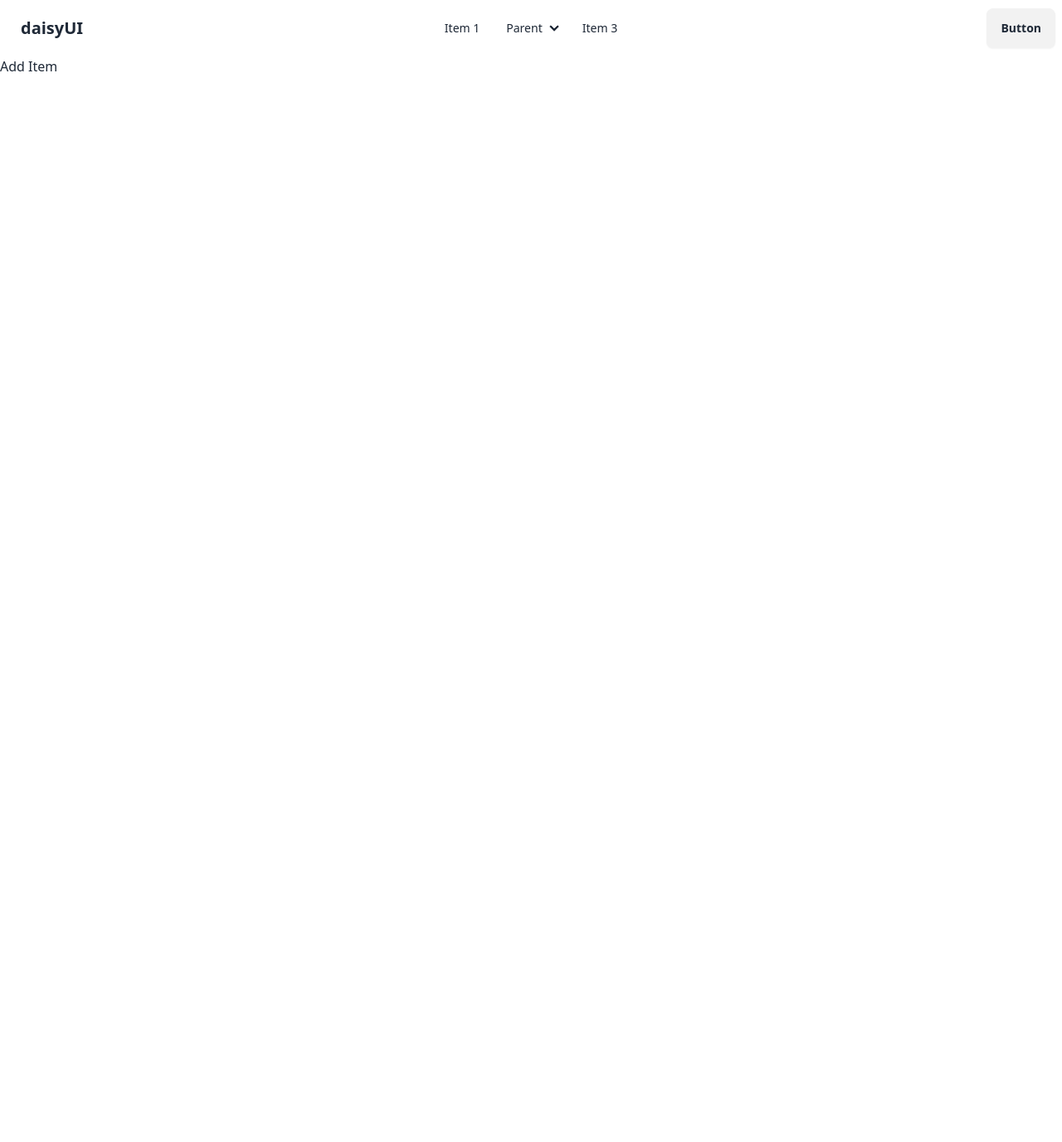
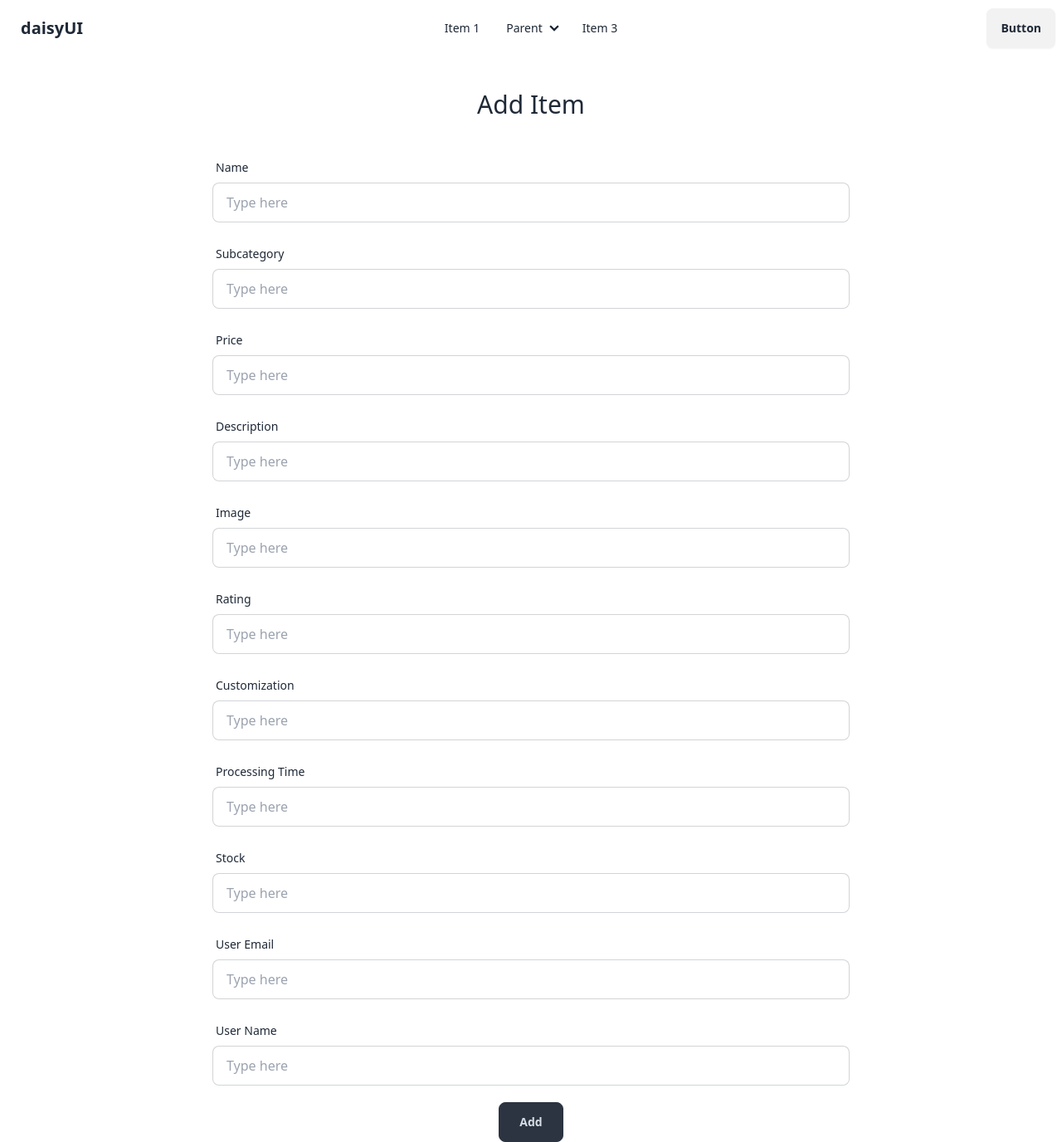
Before and after one commit to sadmaningithub/a10-artisan-clayworks-client, a React (Vite) app: page /addItem in a window 1280 px wide. Shown: the whole page at 83% size. Before the commit the page ends 800 px from the top, so only its background shows below. Built offline with nearby package versions, Linux system fonts and the light colour scheme.

Commit message:
addItem page redesigned

```diff
--- a/src/components/AddItem/AddItem.jsx
+++ b/src/components/AddItem/AddItem.jsx
@@ -1,9 +1,153 @@
 
 
 const AddItem = () => {
+
+    const handleAdd = e => {
+        e.preventDefault()
+        const form = e.target
+        // console.log(form)
+        const itemName = form.item_name.value;
+        const subCategory = form.sub_category.value;
+        const itemPrice = form.price.value;
+        const description = form.description.value;
+        const imageUrl = form.image.value;
+        const rate = form.rating.value;
+        const custom = form.customization.value;
+        const processTime = form.time.value;
+        const stockInfo = form.stock.value;
+        const mail = form.email.value;
+        const name = form.user_name.value;
+        const newItem = { itemName, subCategory, itemPrice, description, imageUrl, rate, custom, processTime, stockInfo, mail, name }
+        console.log(newItem)
+
+        fetch('http://localhost:5000/collection', {
+            method: 'POST',
+            headers: {
+                'content-type': 'application/json'
+            },
+            body: JSON.stringify(newItem)
+
+        })
+            .then(res => res.json())
+            .then(data => {
+                console.log(data)
+            })
+    }
+
     return (
-        <div>
-            <h1>Add Item</h1>
+        <div className="">
+
+            <h1 className="text-3xl text-center my-10">Add Item</h1>
+
+            <form onSubmit={handleAdd} className="">
+
+                <div className="max-w-3xl mx-auto space-y-5">
+
+                    <div className="">
+                        <label className="form-control">
+                            <div className="label">
+                                <span className="label-text">Name</span>
+                            </div>
+                        </label>
+                        <input type="text" placeholder="Type here" name="item_name" className="input input-bordered w-full" />
+                    </div>
+
+                    <div>
+                        <label className="form-control">
+                            <div className="label">
+                                <span className="label-text">Subcategory</span>
+                            </div>
+                        </label>
+                        <input type="text" placeholder="Type here" name="sub_category" className="input input-bordered w-full" />
+                    </div>
+
+                    <div>
+                        <label className="form-control">
+                            <div className="label">
+                                <span className="label-text">Price</span>
+                            </div>
+                        </label>
+                        <input type="number" placeholder="Type here" name="price" className="input input-bordered w-full" />
+                    </div>
+
+                    <div>
+                        <label className="form-control">
+                            <div className="label">
+                                <span className="label-text">Description</span>
+                            </div>
+                        </label>
+                        <input type="text" placeholder="Type here" name="description" className="input input-bordered w-full" />
+                    </div>
+
+                    <div>
+                        <label className="form-control">
+                            <div className="label">
+                                <span className="label-text">Image</span>
+                            </div>
+                        </label>
+                        <input type="url" placeholder="Type here" name="image" className="input input-bordered w-full" />
+                    </div>
+
+                    <div>
+                        <label className="form-control">
+                            <div className="label">
+                                <span className="label-text">Rating</span>
+                            </div>
+                        </label>
+                        <input type="number" placeholder="Type here" name="rating" className="input input-bordered w-full" />
+                    </div>
+
+                    <div>
+                        <label className="form-control">
+                            <div className="label">
+                                <span className="label-text">Customization</span>
+                            </div>
+                        </label>
+                        <input type="text" placeholder="Type here" name="customization" className="input input-bordered w-full" />
+                    </div>
+
+                    <div>
+                        <label className="form-control">
+                            <div className="label">
+                                <span className="label-text">Processing Time</span>
+                            </div>
+                        </label>
+                        <input type="text" placeholder="Type here" name="time" className="input input-bordered w-full" />
+                    </div>
+
+                    <div>
+                        <label className="form-control">
+                            <div className="label">
+                                <span className="label-text">Stock</span>
+                            </div>
+                        </label>
+                        <input type="text" placeholder="Type here" name="stock" className="input input-bordered w-full" />
+                    </div>
+
+                    <div>
+                        <label className="form-control">
+                            <div className="label">
+                                <span className="label-text">User Email</span>
+                            </div>
+                        </label>
+                        <input type="email" placeholder="Type here" name="email" className="input input-bordered w-full" />
+                    </div>
+
+                    <div className="">
+                        <label className="form-control">
+                            <div className="label">
+                                <span className="label-text">User Name</span>
+                            </div>
+                        </label>
+                        <input type="text" placeholder="Type here" name="user_name" className="input input-bordered w-full" />
+                    </div>
+
+                    <div className="flex justify-center">
+                        <input type="submit" value="Add" className="btn btn-neutral px-6" />
+                    </div>
+                </div>
+
+            </form>
         </div>
     );
 };
```
